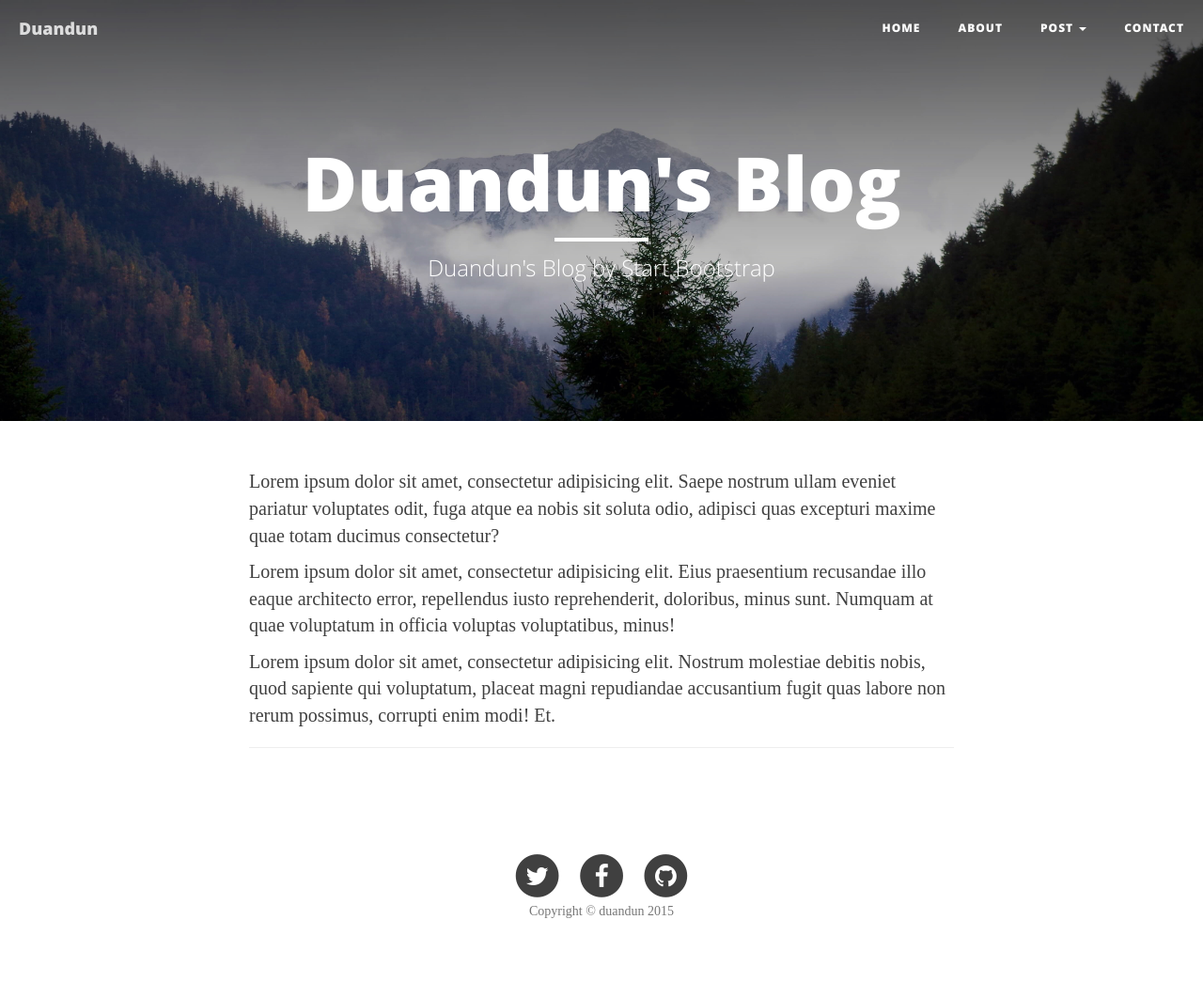
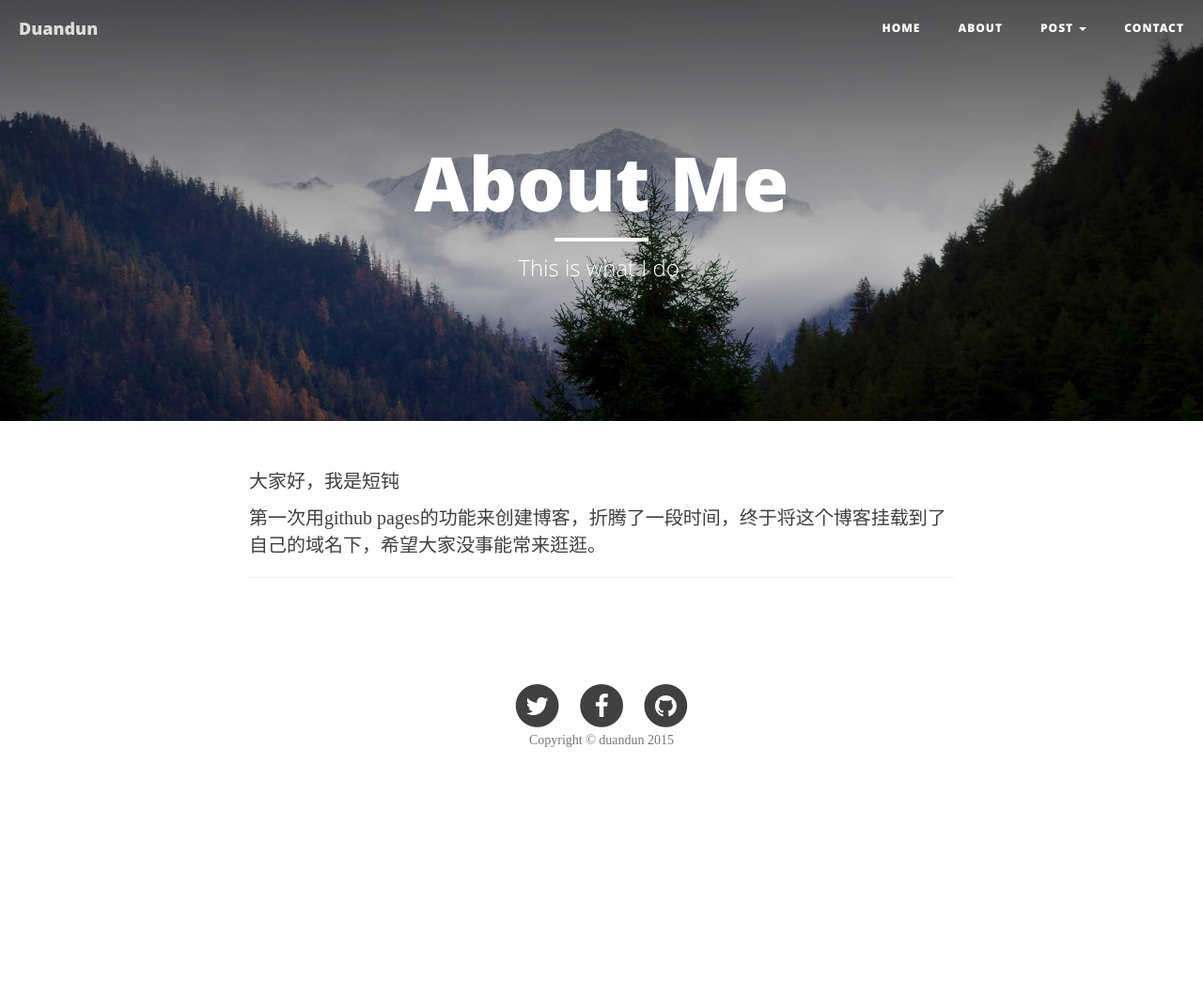
Before and after one commit to duandun/duandun.github.io, a Jekyll site: the page built from page/about.html, in a window 1280 px wide. Shown: the whole page at 94% size. Built offline with Jekyll 4.4.1, drawn with Linux system fonts in a browser that asks for light colours; nearby versions of some CDN libraries; some web fonts are replaced; Markdown is read by kramdown in place of the engine named in the settings; after the commit the page ends 900 px from its top, so only the background shows below that.

Commit message:
mod about contact page

```diff
--- a/_includes/header.html
+++ b/_includes/header.html
@@ -4,7 +4,7 @@
         <div class="container">
             <div class="row">
                 <div class="col-lg-8 col-lg-offset-2 col-md-10 col-md-offset-1">
-                    <div class="site-heading">
+                    <div class="page-heading">
                         <h1>Duandun's Blog</h1>
                         <hr class="small">
                         <span class="subheading">Duandun's Blog by Start Bootstrap</span>
--- a/_layouts/post.html
+++ b/_layouts/post.html
@@ -7,7 +7,7 @@
     {% include nav.html %}
     <!-- Page Header -->
     <!-- Set your background image for this header on the line below. -->
-    <header class="intro-header" style="background-image: url('/img/post-bg.jpg')">
+    <header class="intro-header" style="background-image: url('/img/home-bg.jpg')">
         <div class="container">
             <div class="row">
                 <div class="col-lg-8 col-lg-offset-2 col-md-10 col-md-offset-1">
--- a/page/about.html
+++ b/page/about.html
@@ -1,11 +1,13 @@
 ---
 layout: default
 ---
-    <p>Lorem ipsum dolor sit amet, consectetur adipisicing elit. Saepe nostrum ullam eveniet pariatur voluptates odit, fuga atque ea nobis sit soluta odio, adipisci quas excepturi maxime quae totam ducimus consectetur?</p>
-    <p>Lorem ipsum dolor sit amet, consectetur adipisicing elit. Eius praesentium recusandae illo eaque architecto error, repellendus iusto reprehenderit, doloribus, minus sunt. Numquam at quae voluptatum in officia voluptas voluptatibus, minus!</p>
-    <p>Lorem ipsum dolor sit amet, consectetur adipisicing elit. Nostrum molestiae debitis nobis, quod sapiente qui voluptatum, placeat magni repudiandae accusantium fugit quas labore non rerum possimus, corrupti enim modi! Et.</p>
+    <p>大家好，我是短钝</p>
+    <p>第一次用github pages的功能来创建博客，折腾了一段时间，终于将这个博客挂载到了自己的域名下，希望大家没事能常来逛逛。</p>
+
     <hr>
 
     <script>
         $("header.intro-header").eq(0).css({backgroundImage:"url('/img/mountain2-bg.jpg')"});
+        $("div.page-heading > h1").html("About Me");
+        $("div.page-heading > span.subheading").html("This is what I do.");
     </script>
--- a/page/contact.html
+++ b/page/contact.html
@@ -47,4 +47,6 @@ layout: default
 
     <script>
         $("header.intro-header").css({backgroundImage:"url('/img/contact-bg.jpg')"});
+        $("div.page-heading > h1").html("Contact Me");
+        $("div.page-heading > span.subheading").html("Have questions? I have answers (maybe).");
     </script>
```
